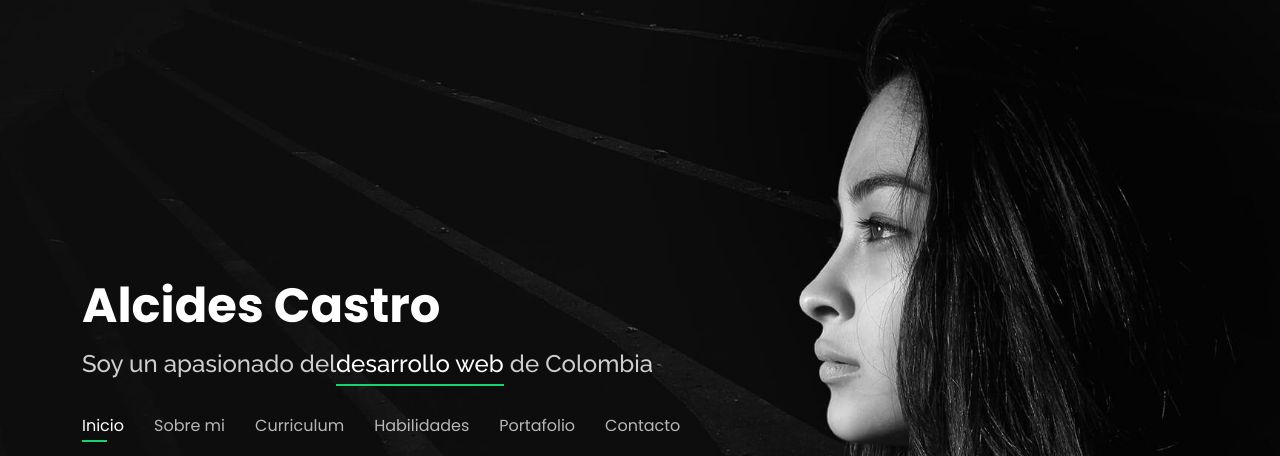
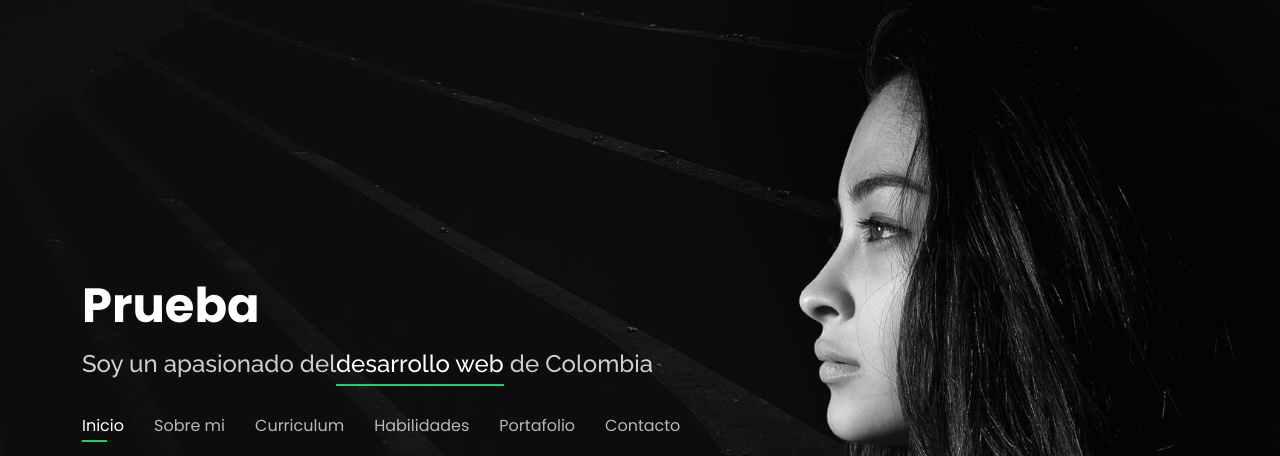
Before and after one commit to alcidescp/Portafolio, a plain HTML site: page index.html in a window 1280 px wide. Shown: the top 456 px of the page. Drawn offline with nearby package versions, Linux system fonts and the light colour scheme; a web font is replaced by a local one.

Commit message:
Update index.html
prueba2

```diff
--- a/index.html
+++ b/index.html
@@ -41,7 +41,7 @@
   <header id="header">
     <div class="container">
 
-      <h1><a href="index.html">Alcides Castro</a></h1>
+      <h1><a href="index.html">Prueba</a></h1>
       <!-- Uncomment below if you prefer to use an image logo -->
       <!-- <a href="index.html" class="mr-auto"><img src="assets/img/logo.png" alt="" class="img-fluid"></a> -->
       <h2>Soy un apasionado del<span>desarrollo web</span> de Colombia</h2>
```
